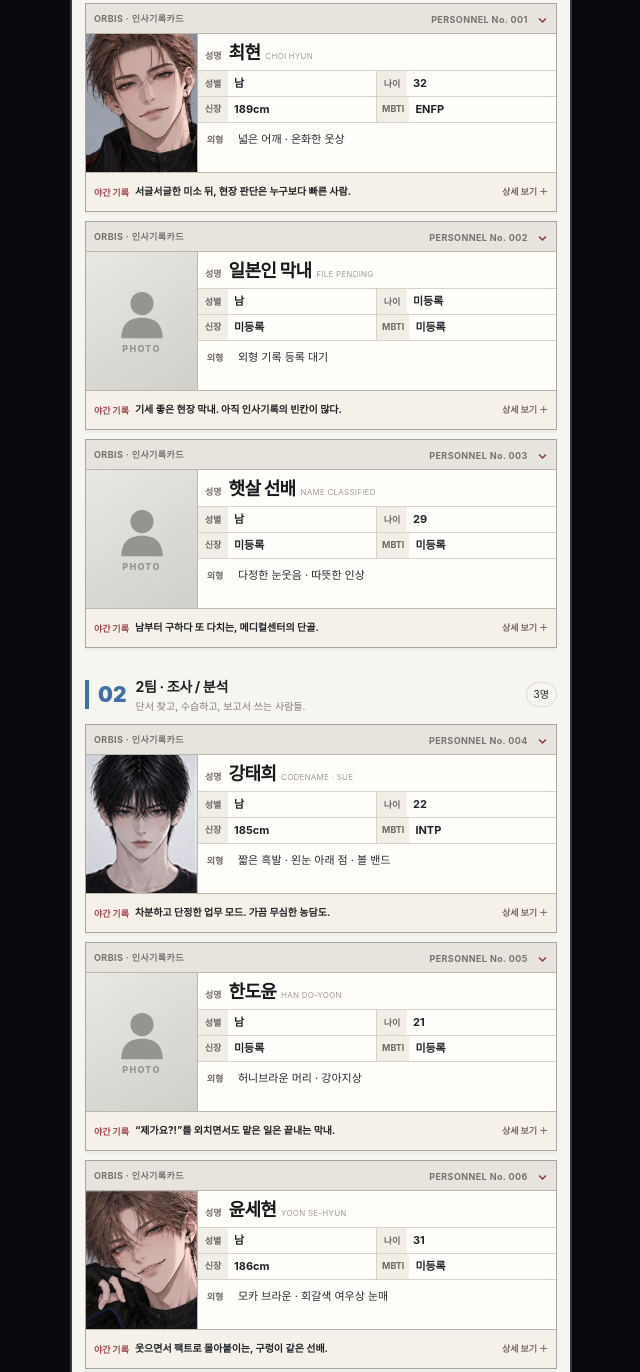
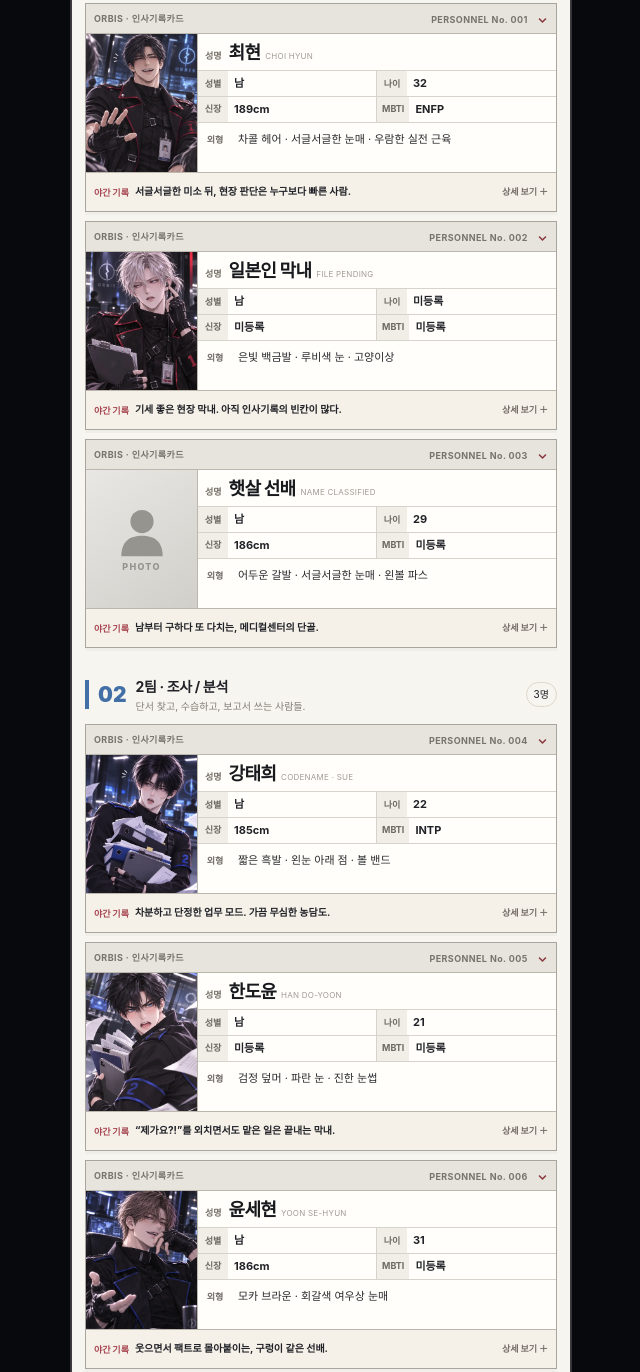
Before and after one commit to daheenlee/orbis-korea, a plain HTML site: page night-shift/index.html in a window 1280 px wide. Shown: the part 893-2265 px from the top of the page, without its empty margins (319-959 px from the left). Drawn offline with Linux system fonts and the light colour scheme.

Commit message:
Add six ORBIS Night Shift character thumbnails and update personnel cards

```diff
--- a/night-shift/index.html
+++ b/night-shift/index.html
@@ -27,6 +27,7 @@
 .record-fields{min-width:0}.name-row{display:flex;align-items:baseline;gap:5px;padding:5px 7px 4px;min-height:35px;flex-wrap:wrap}.field-mark{font-size:9px;color:#777169;font-weight:800;margin-right:2px}.name-row strong{font-size:16px;color:#17191d;letter-spacing:-.04em}.name-en{font-size:8px;color:#a19b95;letter-spacing:.03em;white-space:nowrap;min-width:0;overflow:hidden;text-overflow:ellipsis;max-width:100%}.facts{display:grid;grid-template-columns:repeat(2,minmax(0,1fr));border-top:1px solid #d6d3cb;border-bottom:1px solid #d6d3cb}.facts>div{display:flex;align-items:center;min-width:0;border-right:1px solid #d6d3cb;border-bottom:1px solid #d6d3cb;min-height:25px}.facts>div:nth-child(2n){border-right:0}.facts>div:nth-child(n+3){border-bottom:0}.facts b{background:#f0eee7;padding:5px;min-width:30px;text-align:center;font-size:9px;color:#6d6963;align-self:stretch;display:flex;align-items:center;justify-content:center;white-space:nowrap}.facts span{font-weight:750;font-size:10px;padding:4px 6px;min-width:0;overflow:hidden;text-overflow:ellipsis;white-space:nowrap}.feature-row{display:flex;align-items:center;gap:6px;min-height:34px}.feature-row b{font-size:9px;min-width:34px;color:#6f6b66;text-align:center;padding:4px}.feature-row span{font-size:10px;line-height:1.5;color:#28292d;padding-right:5px}
 .record-foot{display:flex;gap:6px;align-items:center;justify-content:space-between;border-top:1px solid #bbb7ad;min-height:39px;background:#f5f1e9;padding:6px 8px}.record-foot>div{min-width:0;flex:1;display:flex;align-items:start;gap:6px}.active-label{flex:none;font-size:9px;color:#a74751;font-weight:950;white-space:nowrap;margin-top:2px}.active-copy{font-size:10px;font-weight:700;line-height:1.4;display:-webkit-box;-webkit-line-clamp:2;-webkit-box-orient:vertical;overflow:hidden}.more{font-size:9px;white-space:nowrap;color:#776e69;font-weight:850;flex:none}
 .record-more{padding:12px;background:#f5f1e9;border-top:1px solid #cfc9bf}.record-more>div{display:flex;justify-content:space-between;align-items:center;gap:8px}.record-more small{font-size:10px;color:#8d8982}.record-more strong{font-size:11px}.record-more p{font-size:11px;line-height:1.7;color:#48443e;margin:8px 0 0}.record-more .record-quote{color:#a3434e;font-weight:800}
+.scene-preview{width:min(100%,280px);margin:11px auto 2px;background:#e9e7e0;border:1px solid #d4cdc2;border-radius:7px;overflow:hidden}.scene-preview img{display:block;width:100%;aspect-ratio:3/4;object-fit:cover;object-position:center top}.scene-preview figcaption{text-align:center;font-size:9px;letter-spacing:.07em;font-weight:750;color:#78726c;padding:6px 4px}html[data-view="day"] .scene-preview{display:none}
 html[data-view="day"] .active-label{color:#a96038}html[data-view="day"] .record-bar{background:#f0e8dd}
 .smallprint{font-size:10px;color:#88847d;line-height:1.65;margin:9px 1px 0}
 .secondary{padding:24px 19px 26px}.section-label{color:#e4838c;font-size:10px;font-weight:850;letter-spacing:.15em}.secondary h2{font-size:20px;letter-spacing:-.045em;margin:6px 0 11px}.factslist{display:grid;grid-template-columns:1fr 1fr;gap:8px}.factslist div{border:1px solid #40363b;border-radius:8px;background:#211e24;padding:12px}.factslist b{font-size:11px;display:block}.factslist span{font-size:10px;color:#b7afb3;display:block;margin-top:5px;line-height:1.6}
@@ -71,28 +72,28 @@ footer{text-align:center;padding:12px 19px 74px;color:#8e838a;font-size:9px;lett
 <details class="person-card" id="person-choi">
  <summary aria-label="최현 인사기록 펼치기">
   <div class="record-bar"><span>ORBIS · 인사기록카드</span><span>PERSONNEL No. 001　<span class="record-arrow">⌄</span></span></div>
-  <div class="record-body"><div class="record-photo "><span class="photo-fallback"><svg viewBox="0 0 56 64" aria-hidden="true"><circle cx="28" cy="20" r="14" fill="currentColor"/><path d="M3 62c0-18 10-25 25-25s25 7 25 25" fill="currentColor"/></svg><small>PHOTO</small></span><img class="portrait-img" src="../img/HYUN.png" data-night-src="../img/HYUN.png" data-day-src="../img/HYUN.png" alt="최현 인물 사진" loading="lazy" onerror="this.hidden=true;this.parentElement.classList.add('missing')"></div>
+  <div class="record-body"><div class="record-photo "><span class="photo-fallback"><svg viewBox="0 0 56 64" aria-hidden="true"><circle cx="28" cy="20" r="14" fill="currentColor"/><path d="M3 62c0-18 10-25 25-25s25 7 25 25" fill="currentColor"/></svg><small>PHOTO</small></span><img class="portrait-img" src="../img/night-shift/choi-hyun.webp" data-night-src="../img/night-shift/choi-hyun.webp" data-day-src="../img/HYUN.png" alt="최현 야간 근무 일러스트" loading="lazy" decoding="async" onerror="this.hidden=true;this.parentElement.classList.add('missing')"></div>
   <div class="record-fields">
     <div class="name-row"><span class="field-mark">성명</span><strong>최현</strong><span class="name-en">CHOI HYUN</span></div>
     <div class="facts"><div><b>성별</b><span>남</span></div><div><b>나이</b><span>32</span></div><div><b>신장</b><span>189cm</span></div><div><b>MBTI</b><span>ENFP</span></div></div>
-    <div class="feature-row"><b>외형</b><span>넓은 어깨 · 온화한 웃상</span></div>
+    <div class="feature-row"><b>외형</b><span>차콜 헤어 · 서글서글한 눈매 · 우람한 실전 근육</span></div>
   </div></div>
   <div class="record-foot"><div><span class="active-label">야간 기록</span><b class="active-copy" data-night="서글서글한 미소 뒤, 현장 판단은 누구보다 빠른 사람." data-day="근무 밖에서도 후배 밥부터 챙기는 듬직한 선배.">서글서글한 미소 뒤, 현장 판단은 누구보다 빠른 사람.</b></div><span class="more">상세 보기 ＋</span></div>
  </summary>
- <div class="record-more"><div><small>소속 / 보직</small><strong>1팀 · 총괄 지휘</strong></div><p>1·2팀의 협력과 대응을 이끄는 지휘관. 늘 웃지만 책임질 순간엔 망설이지 않는다.</p><p class="record-quote">“허허, 일단 밥부터 먹고 얘기하죠.”</p></div>
+ <div class="record-more"><div><small>소속 / 보직</small><strong>1팀 · 총괄 지휘</strong></div><figure class="scene-preview"><img src="../img/night-shift/choi-hyun.webp" alt="최현의 ORBIS 근무 일상 장면" loading="lazy" decoding="async"><figcaption>ORBIS · NIGHT SHIFT / 현장 스냅샷</figcaption></figure><p>1·2팀의 협력과 대응을 이끄는 지휘관. 늘 웃지만 책임질 순간엔 망설이지 않는다.</p><p class="record-quote">“허허, 일단 밥부터 먹고 얘기하죠.”</p></div>
 </details>
 <details class="person-card" id="person-jp">
  <summary aria-label="일본인 막내 인사기록 펼치기">
   <div class="record-bar"><span>ORBIS · 인사기록카드</span><span>PERSONNEL No. 002　<span class="record-arrow">⌄</span></span></div>
-  <div class="record-body"><div class="record-photo missing"><span class="photo-fallback"><svg viewBox="0 0 56 64" aria-hidden="true"><circle cx="28" cy="20" r="14" fill="currentColor"/><path d="M3 62c0-18 10-25 25-25s25 7 25 25" fill="currentColor"/></svg><small>PHOTO</small></span></div>
+  <div class="record-body"><div class="record-photo"><span class="photo-fallback"><svg viewBox="0 0 56 64" aria-hidden="true"><circle cx="28" cy="20" r="14" fill="currentColor"/><path d="M3 62c0-18 10-25 25-25s25 7 25 25" fill="currentColor"/></svg><small>PHOTO</small></span><img class="portrait-img" src="../img/night-shift/jp-rookie.webp" data-night-src="../img/night-shift/jp-rookie.webp" data-day-src="" alt="1팀 일본인 막내 야간 근무 일러스트" loading="lazy" decoding="async" onerror="this.hidden=true;this.parentElement.classList.add('missing')"></div>
   <div class="record-fields">
     <div class="name-row"><span class="field-mark">성명</span><strong>일본인 막내</strong><span class="name-en">FILE PENDING</span></div>
     <div class="facts"><div><b>성별</b><span>남</span></div><div><b>나이</b><span>미등록</span></div><div><b>신장</b><span>미등록</span></div><div><b>MBTI</b><span>미등록</span></div></div>
-    <div class="feature-row"><b>외형</b><span>외형 기록 등록 대기</span></div>
+    <div class="feature-row"><b>외형</b><span>은빛 백금발 · 루비색 눈 · 고양이상</span></div>
   </div></div>
   <div class="record-foot"><div><span class="active-label">야간 기록</span><b class="active-copy" data-night="기세 좋은 현장 막내. 아직 인사기록의 빈칸이 많다." data-day="주간 생활 기록은 아직 비공개.">기세 좋은 현장 막내. 아직 인사기록의 빈칸이 많다.</b></div><span class="more">상세 보기 ＋</span></div>
  </summary>
- <div class="record-more"><div><small>소속 / 보직</small><strong>1팀 · 막내</strong></div><p>성명·상세 외형·일상 정보가 확정되면 갱신되는 인사기록.</p><p class="record-quote">— 상세 인사정보 등록 예정 —</p></div>
+ <div class="record-more"><div><small>소속 / 보직</small><strong>1팀 · 막내</strong></div><figure class="scene-preview"><img src="../img/night-shift/jp-rookie.webp" alt="1팀 일본인 막내의 ORBIS 근무 일상 장면" loading="lazy" decoding="async"><figcaption>ORBIS · NIGHT SHIFT / 현장 스냅샷</figcaption></figure><p>성명과 주간 생활은 등록 대기. 은빛 백금발과 붉은 눈의 새침한 고양이상 막내.</p><p class="record-quote">— 상세 인사정보 등록 예정 —</p></div>
 </details>
 <details class="person-card" id="person-sun">
  <summary aria-label="햇살 선배 인사기록 펼치기">
@@ -100,12 +101,12 @@ footer{text-align:center;padding:12px 19px 74px;color:#8e838a;font-size:9px;lett
   <div class="record-body"><div class="record-photo missing"><span class="photo-fallback"><svg viewBox="0 0 56 64" aria-hidden="true"><circle cx="28" cy="20" r="14" fill="currentColor"/><path d="M3 62c0-18 10-25 25-25s25 7 25 25" fill="currentColor"/></svg><small>PHOTO</small></span></div>
   <div class="record-fields">
     <div class="name-row"><span class="field-mark">성명</span><strong>햇살 선배</strong><span class="name-en">NAME CLASSIFIED</span></div>
-    <div class="facts"><div><b>성별</b><span>남</span></div><div><b>나이</b><span>29</span></div><div><b>신장</b><span>미등록</span></div><div><b>MBTI</b><span>미등록</span></div></div>
-    <div class="feature-row"><b>외형</b><span>다정한 눈웃음 · 따뜻한 인상</span></div>
+    <div class="facts"><div><b>성별</b><span>남</span></div><div><b>나이</b><span>29</span></div><div><b>신장</b><span>186cm</span></div><div><b>MBTI</b><span>미등록</span></div></div>
+    <div class="feature-row"><b>외형</b><span>어두운 갈발 · 서글서글한 눈매 · 왼볼 파스</span></div>
   </div></div>
   <div class="record-foot"><div><span class="active-label">야간 기록</span><b class="active-copy" data-night="남부터 구하다 또 다치는, 메디컬센터의 단골." data-day="신입에게 먼저 다가와 챙겨 주는 다정한 선배.">남부터 구하다 또 다치는, 메디컬센터의 단골.</b></div><span class="more">상세 보기 ＋</span></div>
  </summary>
- <div class="record-more"><div><small>소속 / 보직</small><strong>1팀 · 선임 요원</strong></div><p>위험한 순간엔 자신보다 동료를 먼저 챙긴다. 본명·외형 상세는 미확정.</p><p class="record-quote">“괜찮아요, 저 이 정도는 익숙해요!”</p></div>
+ <div class="record-more"><div><small>소속 / 보직</small><strong>1팀 · 선임 요원</strong></div><p>위험한 순간엔 자신보다 동료를 먼저 챙긴다. 왼쪽 볼에 늘 작은 파스가 붙어 있는, 시원하게 웃는 쾌남 선배.</p><p class="record-quote">“괜찮아요, 저 이 정도는 익숙해요!”</p></div>
 </details>
 </section>
 <section class="team-section" id="team2" data-team="team2" style="--team:#426FA6">
@@ -113,7 +114,7 @@ footer{text-align:center;padding:12px 19px 74px;color:#8e838a;font-size:9px;lett
 <details class="person-card" id="person-taehee">
  <summary aria-label="강태희 인사기록 펼치기">
   <div class="record-bar"><span>ORBIS · 인사기록카드</span><span>PERSONNEL No. 004　<span class="record-arrow">⌄</span></span></div>
-  <div class="record-body"><div class="record-photo "><span class="photo-fallback"><svg viewBox="0 0 56 64" aria-hidden="true"><circle cx="28" cy="20" r="14" fill="currentColor"/><path d="M3 62c0-18 10-25 25-25s25 7 25 25" fill="currentColor"/></svg><small>PHOTO</small></span><img class="portrait-img" src="../img/TAHEE_NIGHT.png" data-night-src="../img/TAHEE_NIGHT.png" data-day-src="../img/TAHEE_NOON.png" alt="강태희 인물 사진" loading="lazy" onerror="this.hidden=true;this.parentElement.classList.add('missing')"></div>
+  <div class="record-body"><div class="record-photo "><span class="photo-fallback"><svg viewBox="0 0 56 64" aria-hidden="true"><circle cx="28" cy="20" r="14" fill="currentColor"/><path d="M3 62c0-18 10-25 25-25s25 7 25 25" fill="currentColor"/></svg><small>PHOTO</small></span><img class="portrait-img" src="../img/night-shift/taehee.webp" data-night-src="../img/night-shift/taehee.webp" data-day-src="../img/TAHEE_NOON.png" alt="강태희 야간 근무 일러스트" loading="lazy" decoding="async" onerror="this.hidden=true;this.parentElement.classList.add('missing')"></div>
   <div class="record-fields">
     <div class="name-row"><span class="field-mark">성명</span><strong>강태희</strong><span class="name-en">CODENAME · SUE</span></div>
     <div class="facts"><div><b>성별</b><span>남</span></div><div><b>나이</b><span>22</span></div><div><b>신장</b><span>185cm</span></div><div><b>MBTI</b><span>INTP</span></div></div>
@@ -121,25 +122,25 @@ footer{text-align:center;padding:12px 19px 74px;color:#8e838a;font-size:9px;lett
   </div></div>
   <div class="record-foot"><div><span class="active-label">야간 기록</span><b class="active-copy" data-night="차분하고 단정한 업무 모드. 가끔 무심한 농담도." data-day="홍대 카페의 환하게 웃는 알바생. 친절함은 기본.">차분하고 단정한 업무 모드. 가끔 무심한 농담도.</b></div><span class="more">상세 보기 ＋</span></div>
  </summary>
- <div class="record-more"><div><small>소속 / 보직</small><strong>2팀 · 조사 요원</strong></div><p>낮과 밤의 태도 차이가 유난히 크다. 상대에게 마음을 여는 속도는 느리지만 무뚝뚝한 철벽은 아니다.</p><p class="record-quote">“요원님. ……그건 좀 재미있네요.”</p></div>
+ <div class="record-more"><div><small>소속 / 보직</small><strong>2팀 · 조사 요원</strong></div><figure class="scene-preview"><img src="../img/night-shift/taehee.webp" alt="강태희의 ORBIS 근무 일상 장면" loading="lazy" decoding="async"><figcaption>ORBIS · NIGHT SHIFT / 현장 스냅샷</figcaption></figure><p>낮과 밤의 태도 차이가 유난히 크다. 상대에게 마음을 여는 속도는 느리지만 무뚝뚝한 철벽은 아니다.</p><p class="record-quote">“요원님. ……그건 좀 재미있네요.”</p></div>
 </details>
 <details class="person-card" id="person-doyoon">
  <summary aria-label="한도윤 인사기록 펼치기">
   <div class="record-bar"><span>ORBIS · 인사기록카드</span><span>PERSONNEL No. 005　<span class="record-arrow">⌄</span></span></div>
-  <div class="record-body"><div class="record-photo missing"><span class="photo-fallback"><svg viewBox="0 0 56 64" aria-hidden="true"><circle cx="28" cy="20" r="14" fill="currentColor"/><path d="M3 62c0-18 10-25 25-25s25 7 25 25" fill="currentColor"/></svg><small>PHOTO</small></span></div>
+  <div class="record-body"><div class="record-photo"><span class="photo-fallback"><svg viewBox="0 0 56 64" aria-hidden="true"><circle cx="28" cy="20" r="14" fill="currentColor"/><path d="M3 62c0-18 10-25 25-25s25 7 25 25" fill="currentColor"/></svg><small>PHOTO</small></span><img class="portrait-img" src="../img/night-shift/doyoon.webp" data-night-src="../img/night-shift/doyoon.webp" data-day-src="" alt="한도윤 야간 근무 일러스트" loading="lazy" decoding="async" onerror="this.hidden=true;this.parentElement.classList.add('missing')"></div>
   <div class="record-fields">
     <div class="name-row"><span class="field-mark">성명</span><strong>한도윤</strong><span class="name-en">HAN DO-YOON</span></div>
     <div class="facts"><div><b>성별</b><span>남</span></div><div><b>나이</b><span>21</span></div><div><b>신장</b><span>미등록</span></div><div><b>MBTI</b><span>미등록</span></div></div>
-    <div class="feature-row"><b>외형</b><span>허니브라운 머리 · 강아지상</span></div>
+    <div class="feature-row"><b>외형</b><span>검정 덮머 · 파란 눈 · 진한 눈썹</span></div>
   </div></div>
   <div class="record-foot"><div><span class="active-label">야간 기록</span><b class="active-copy" data-night="“제가요?!”를 외치면서도 맡은 일은 끝내는 막내." data-day="리액션 크고 정 많은, 친근한 후배.">“제가요?!”를 외치면서도 맡은 일은 끝내는 막내.</b></div><span class="more">상세 보기 ＋</span></div>
  </summary>
- <div class="record-more"><div><small>소속 / 보직</small><strong>2팀 · 막내</strong></div><p>시끄러운 리액션 뒤에 탄탄한 조사 역량. 선배들의 놀림에 잘 휘말린다.</p><p class="record-quote">“제가요?! 아니 진짜로 제가요?!”</p></div>
+ <div class="record-more"><div><small>소속 / 보직</small><strong>2팀 · 막내</strong></div><figure class="scene-preview"><img src="../img/night-shift/doyoon.webp" alt="한도윤의 ORBIS 근무 일상 장면" loading="lazy" decoding="async"><figcaption>ORBIS · NIGHT SHIFT / 현장 스냅샷</figcaption></figure><p>시끄러운 리액션 뒤에 탄탄한 조사 역량. 선배들의 놀림에 잘 휘말린다.</p><p class="record-quote">“제가요?! 아니 진짜로 제가요?!”</p></div>
 </details>
 <details class="person-card" id="person-sehyun">
  <summary aria-label="윤세현 인사기록 펼치기">
   <div class="record-bar"><span>ORBIS · 인사기록카드</span><span>PERSONNEL No. 006　<span class="record-arrow">⌄</span></span></div>
-  <div class="record-body"><div class="record-photo"><span class="photo-fallback"><svg viewBox="0 0 56 64" aria-hidden="true"><circle cx="28" cy="20" r="14" fill="currentColor"/><path d="M3 62c0-18 10-25 25-25s25 7 25 25" fill="currentColor"/></svg><small>PHOTO</small></span><img class="portrait-img" src="../img/JH.png" data-night-src="../img/JH.png" data-day-src="" alt="윤세현 야간 인사기록 사진" loading="lazy" onerror="this.hidden=true;this.parentElement.classList.add('missing')"></div>
+  <div class="record-body"><div class="record-photo"><span class="photo-fallback"><svg viewBox="0 0 56 64" aria-hidden="true"><circle cx="28" cy="20" r="14" fill="currentColor"/><path d="M3 62c0-18 10-25 25-25s25 7 25 25" fill="currentColor"/></svg><small>PHOTO</small></span><img class="portrait-img" src="../img/night-shift/sehyun.webp" data-night-src="../img/night-shift/sehyun.webp" data-day-src="" alt="윤세현 야간 근무 일러스트" loading="lazy" decoding="async" onerror="this.hidden=true;this.parentElement.classList.add('missing')"></div>
   <div class="record-fields">
     <div class="name-row"><span class="field-mark">성명</span><strong>윤세현</strong><span class="name-en">YOON SE-HYUN</span></div>
     <div class="facts"><div><b>성별</b><span>남</span></div><div><b>나이</b><span>31</span></div><div><b>신장</b><span>186cm</span></div><div><b>MBTI</b><span>미등록</span></div></div>
@@ -147,7 +148,7 @@ footer{text-align:center;padding:12px 19px 74px;color:#8e838a;font-size:9px;lett
   </div></div>
   <div class="record-foot"><div><span class="active-label">야간 기록</span><b class="active-copy" data-night="웃으면서 팩트로 몰아붙이는, 구렁이 같은 선배." data-day="여유롭고 장난 많은 남자. 자기 사람은 잘 챙김.">웃으면서 팩트로 몰아붙이는, 구렁이 같은 선배.</b></div><span class="more">상세 보기 ＋</span></div>
  </summary>
- <div class="record-more"><div><small>소속 / 보직</small><strong>2팀 · 선임 요원</strong></div><p>기록과 증거에 강하다. 자기 팀을 부당하게 몰아가면 웃음부터 사라진다.</p><p class="record-quote">“요원님, 그 말은 근거가 좀 부족한데?”</p></div>
+ <div class="record-more"><div><small>소속 / 보직</small><strong>2팀 · 선임 요원</strong></div><figure class="scene-preview"><img src="../img/night-shift/sehyun.webp" alt="윤세현의 ORBIS 근무 일상 장면" loading="lazy" decoding="async"><figcaption>ORBIS · NIGHT SHIFT / 현장 스냅샷</figcaption></figure><p>기록과 증거에 강하다. 자기 팀을 부당하게 몰아가면 웃음부터 사라진다.</p><p class="record-quote">“요원님, 그 말은 근거가 좀 부족한데?”</p></div>
 </details>
 </section>
 <section class="team-section" id="medical" data-team="medical" style="--team:#80669B">
@@ -155,15 +156,15 @@ footer{text-align:center;padding:12px 19px 74px;color:#8e838a;font-size:9px;lett
 <details class="person-card" id="person-lucien">
  <summary aria-label="루시앙 모로 인사기록 펼치기">
   <div class="record-bar"><span>ORBIS · 인사기록카드</span><span>PERSONNEL No. 007　<span class="record-arrow">⌄</span></span></div>
-  <div class="record-body"><div class="record-photo missing"><span class="photo-fallback"><svg viewBox="0 0 56 64" aria-hidden="true"><circle cx="28" cy="20" r="14" fill="currentColor"/><path d="M3 62c0-18 10-25 25-25s25 7 25 25" fill="currentColor"/></svg><small>PHOTO</small></span></div>
+  <div class="record-body"><div class="record-photo"><span class="photo-fallback"><svg viewBox="0 0 56 64" aria-hidden="true"><circle cx="28" cy="20" r="14" fill="currentColor"/><path d="M3 62c0-18 10-25 25-25s25 7 25 25" fill="currentColor"/></svg><small>PHOTO</small></span><img class="portrait-img" src="../img/night-shift/lucien.webp" data-night-src="../img/night-shift/lucien.webp" data-day-src="" alt="루시앙 모로 야간 근무 일러스트" loading="lazy" decoding="async" onerror="this.hidden=true;this.parentElement.classList.add('missing')"></div>
   <div class="record-fields">
     <div class="name-row"><span class="field-mark">성명</span><strong>루시앙 모로</strong><span class="name-en">LUCIEN MOREAU</span></div>
     <div class="facts"><div><b>성별</b><span>남</span></div><div><b>나이</b><span>30</span></div><div><b>신장</b><span>미등록</span></div><div><b>MBTI</b><span>미등록</span></div></div>
-    <div class="feature-row"><b>외형</b><span>은빛 레이어드 헤어 · 파란 눈</span></div>
+    <div class="feature-row"><b>외형</b><span>샴페인 금발 · 사파이어 블루 눈</span></div>
   </div></div>
   <div class="record-foot"><div><span class="active-label">야간 기록</span><b class="active-copy" data-night="말은 서늘해도 다친 사람을 그냥 보내지 않는다." data-day="프랑스 디저트에 진심인 의외의 취향.">말은 서늘해도 다친 사람을 그냥 보내지 않는다.</b></div><span class="more">상세 보기 ＋</span></div>
  </summary>
- <div class="record-more"><div><small>소속 / 보직</small><strong>MEDICAL · 의료</strong></div><p>프랑스 출신 의료 요원. 지시를 무시하는 환자에겐 특히 엄격하다.</p><p class="record-quote">“치료가 끝났다고 누가 그랬습니까?”</p></div>
+ <div class="record-more"><div><small>소속 / 보직</small><strong>MEDICAL · 의료</strong></div><figure class="scene-preview"><img src="../img/night-shift/lucien.webp" alt="루시앙 모로의 ORBIS 근무 일상 장면" loading="lazy" decoding="async"><figcaption>ORBIS · NIGHT SHIFT / 현장 스냅샷</figcaption></figure><p>프랑스 출신 의료 요원. 불어는 모국어이며 한국어도 유창하다. 지시를 무시하는 환자에겐 특히 엄격하다.</p><p class="record-quote">“치료가 끝났다고 누가 그랬습니까?”</p></div>
 </details>
 </section>
 </section>
```
Also changed, not shown: img/night-shift/choi-hyun.webp (added), img/night-shift/doyoon.webp (added), img/night-shift/jp-rookie.webp (added), img/night-shift/lucien.webp (added), img/night-shift/sehyun.webp (added), img/night-shift/taehee.webp (added).
